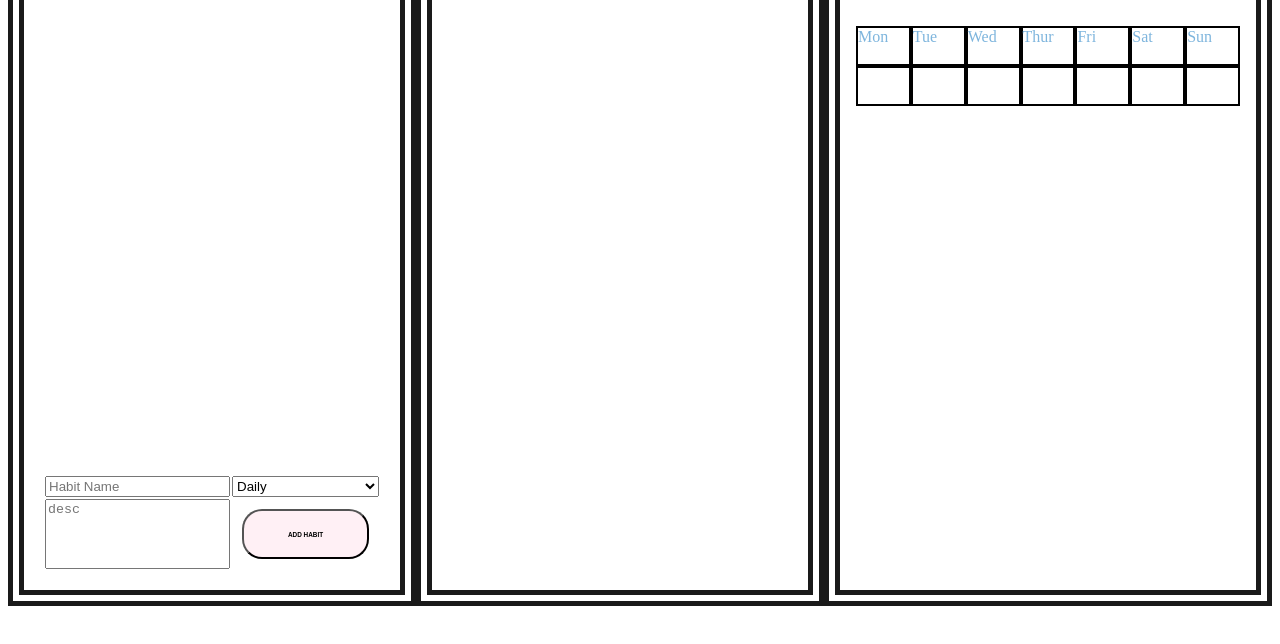
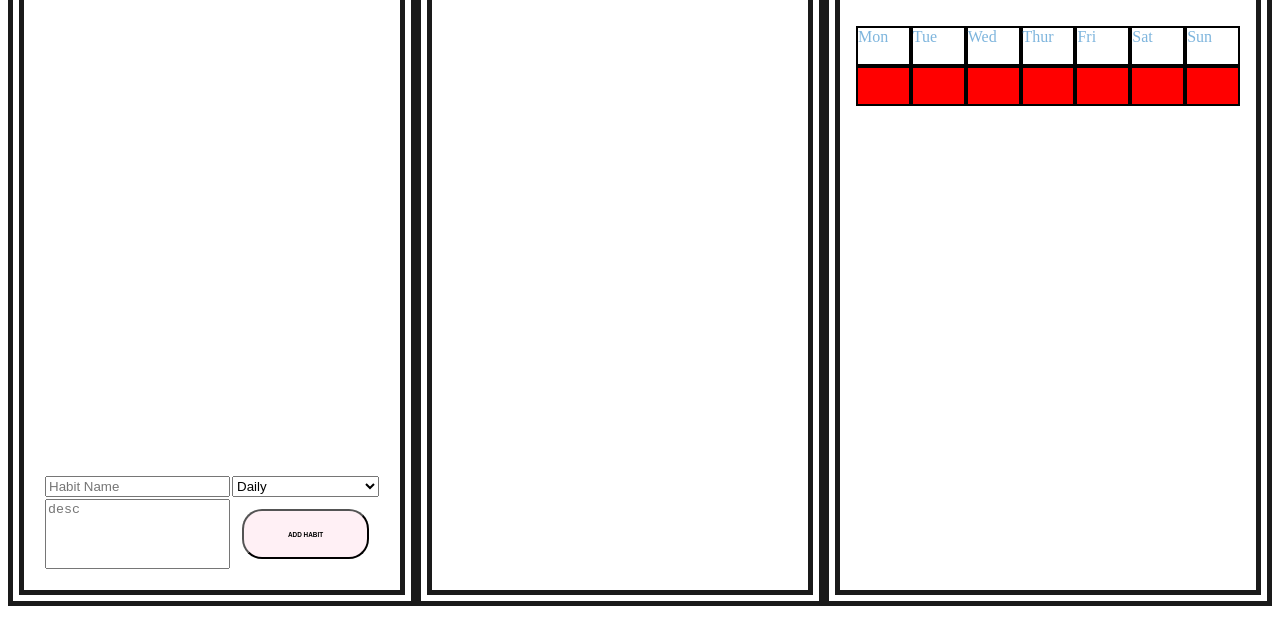
Before and after one commit to MatCre/Habit-Tracker, a React app in the folder habit-tracker/: page / in a window 1280 px wide. Shown: the part 154-798 px from the top of the page. Built offline with nearby package versions, Linux system fonts and the light colour scheme.

Commit message:
stopped the mutation of the original state, the added value was being updated on both states, now only updates on the correct one

```diff
--- a/habit-tracker/src/Sass/Components/_weeklyTracker.scss
+++ b/habit-tracker/src/Sass/Components/_weeklyTracker.scss
@@ -9,3 +9,15 @@
 .week-prog-wrap > * {
     border: 2px solid black;
 }
+
+.day-track {
+    background-color: red;
+}
+
+.day-track-some {
+    background-color: yellow;
+}
+
+.day-track-all {
+    background-color: green;
+}
--- a/habit-tracker/src/components/App.js
+++ b/habit-tracker/src/components/App.js
@@ -13,20 +13,22 @@ class App extends React.Component {
         habits: {},
         habitStack: {}
     }
+    // console.log()
+    // if(this.state.habitStack.hasOwnProperty(key)) {
+    //     return
+    // }
 
+    //0.5 update the text of the button to say 'done'
     addToHabitStack = (key) => {
-        console.log()
-        if(this.state.habitStack.hasOwnProperty(key)) {
-            return
-        }
-        //0.5 update the text of the button to say 'done'
+        const keyPassedIn = key
+        const theHabitIWantToAddToTheStack = {...this.state.habits[keyPassedIn]}
+        console.log(theHabitIWantToAddToTheStack);
         //1. take a copy of the state
         const habitStack = {...this.state.habitStack};
-        //2 Use the key to reference the habits in state and set that to the habitStack same key
-        habitStack[key] = this.state.habits[key];
-        //2.5 Set the added value to true
+        habitStack[key] = theHabitIWantToAddToTheStack;
         habitStack[key].added = true;
-        //3 call setstate to update the habitStack  state object
+
+
         this.setState({ habitStack })
 
     };
@@ -63,7 +65,7 @@ class App extends React.Component {
                     {Object.keys(this.state.habitStack).map(key =>
                         <HabitCard
                         key={key}
-                        details={this.state.habits[key]}
+                        details={this.state.habitStack[key]}
                         index={key}
                         added={this.state.habitStack[key].added}
                         completeHabitInHabitStack={this.completeHabitInHabitStack}
--- a/habit-tracker/src/components/HabitCard.js
+++ b/habit-tracker/src/components/HabitCard.js
@@ -34,7 +34,7 @@ class HabitCard extends React.Component {
                         if(added === false) {
                             this.props.addToHabitStack(this.props.index,)
                         } else {
-                            this.props.completeHabitInHabitStack(this.props.index)
+                            // this.props.completeHabitInHabitStack(this.props.index)
                         }
                                     }
                             }
--- a/habit-tracker/src/components/WeeklyTracker.js
+++ b/habit-tracker/src/components/WeeklyTracker.js
@@ -14,13 +14,13 @@ class WeeklyTracker extends React.Component {
                         <div className="friday">Fri</div>
                         <div className="saturday">Sat</div>
                         <div className="sunday">Sun</div>
-                        <div id="day1" className="day-track-mon"></div>
-                        <div id="day2" className="day-track-tue"></div>
-                        <div id="day3" className="day-track-wed"></div>
-                        <div id="day4" className="day-track-thur"></div>
-                        <div id="day5" className="day-track-fri"></div>
-                        <div id="day6" className="day-track-sat"></div>
-                        <div id="day7" className="day-track-sun"></div>
+                        <div id="day1" className="day-track"></div>
+                        <div id="day2" className="day-track"></div>
+                        <div id="day3" className="day-track"></div>
+                        <div id="day4" className="day-track"></div>
+                        <div id="day5" className="day-track"></div>
+                        <div id="day6" className="day-track"></div>
+                        <div id="day7" className="day-track"></div>
                 </div>
             </div>
         )
```
